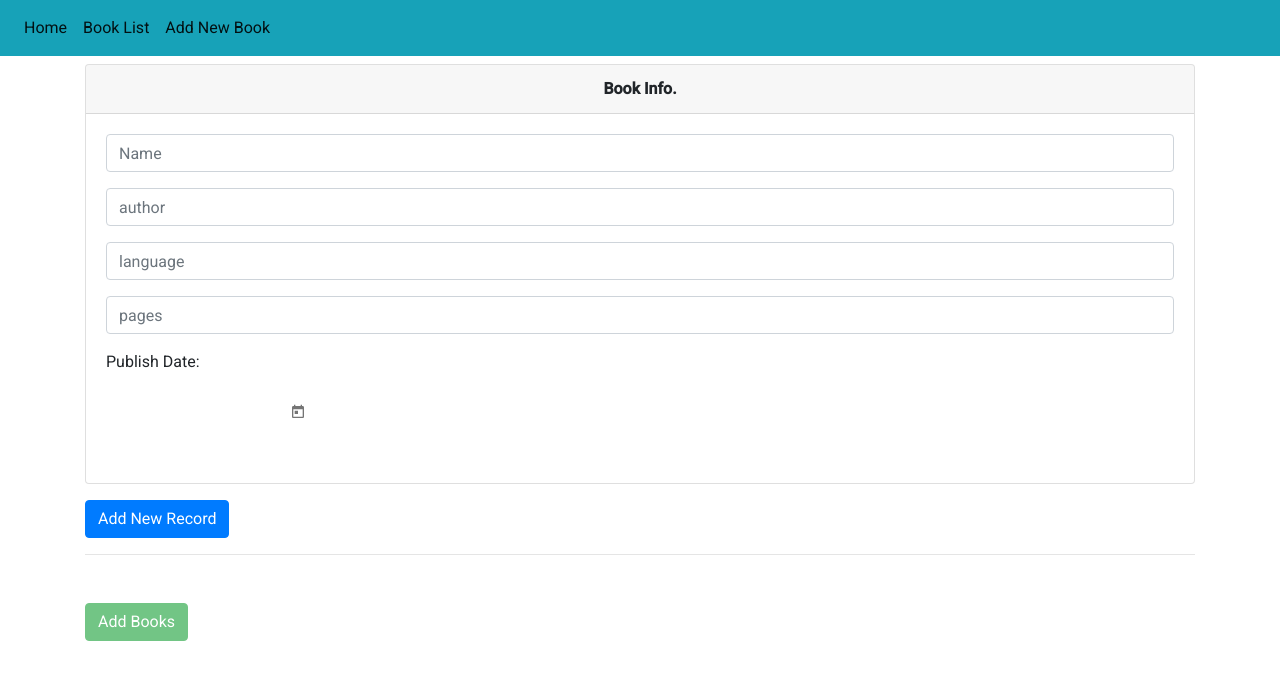
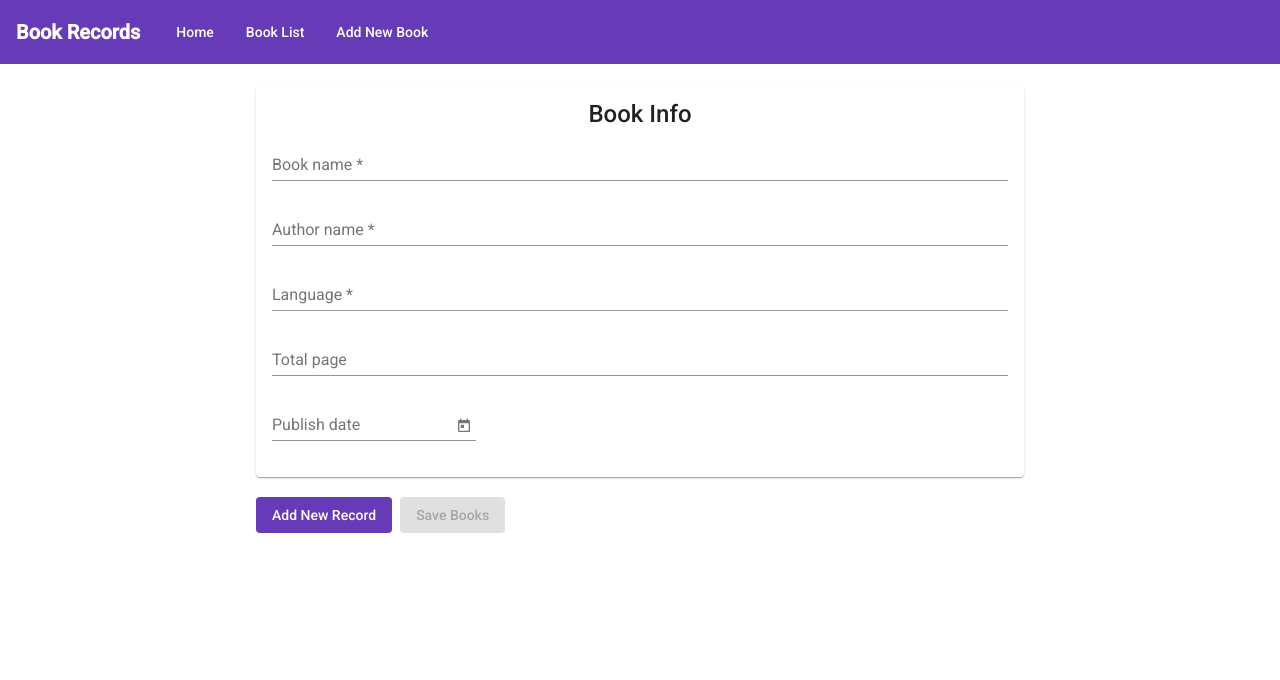
Before and after one commit to himuahmed/projectClientSide-Selise, an Angular app: page /books/addbook in a window 1280 px wide. Shown: the top 680 px of the page. Built offline with nearby package versions, Linux system fonts and the light colour scheme.

Commit message:
components updated with angular material.

```diff
--- a/src/app/app.component.css
+++ b/src/app/app.component.css
@@ -0,0 +1,3 @@
+.link-spacer {
+    flex: 1 1 auto;
+  }
--- a/src/app/app.component.html
+++ b/src/app/app.component.html
@@ -1,19 +1,13 @@
+<section>
+  <mat-toolbar color="primary">
+    <span class="mr"><b>Book Records</b></span>
+    <a mat-button [routerLink]="['']" class="ml-3">Home</a>
+    <a mat-button [routerLink]="['books']"  class="ml-3">Book List</a>
+    <a mat-button [routerLink]="['books/addbook']"  class="ml-3">Add New Book</a>
+  </mat-toolbar>
+</section>
 
-<nav class="navbar navbar-expand-lg navbar-light bg-info">
-  <div class="collapse navbar-collapse" id="navbarNav">
-    <ul class="navbar-nav">
-      <li class="nav-item" routerLinkActive="active">
-        <a class="nav-link" [routerLink]="['']" >Home</a>
-      </li>
-      <li class="nav-item" routerLinkActive="active">
-        <a class="nav-link" [routerLink]="['books']" >Book List</a>
-      </li>
-      <li class="nav-item" routerLinkActive="active">
-        <a class="nav-link" [routerLink]="['books/addbook']" >Add New Book</a>
-      </li>
-    </ul>
-  </div>
-</nav>
-<div class="container mt-1">
+
+<div class="container mt">
   <router-outlet></router-outlet>
 </div>
--- a/src/app/book/book.module.ts
+++ b/src/app/book/book.module.ts
@@ -12,12 +12,14 @@ import { FormsModule, ReactiveFormsModule } from '@angular/forms';
 import { HttpClientModule } from '@angular/common/http';
 import { MatTableModule } from '@angular/material/table';
 import {MatProgressSpinnerModule} from '@angular/material/progress-spinner';
+import {MatCardModule} from '@angular/material/card';
 
 import { BookComponent } from './book.component';
 import { BooksComponent } from './books/books.component';
 import { BooksAddbookComponent } from './books-addbook/books-addbook.component';
 import { BooksEditbookComponent } from './books-editbook/books-editbook.component';
 import { BooksDeletebookComponent } from './books-deletebook/books-deletebook.component';
+import {MatBadgeModule} from '@angular/material/badge';
 
 import { BookService } from '../services/book.service';
 
@@ -49,6 +51,8 @@ import { AllInterceptors } from 'src/interceptors';
     MatSortModule,
     MatButtonModule,
     MatProgressSpinnerModule,
+    MatCardModule,
+    MatBadgeModule,
     BookRoutes
   ],
   providers: [
--- a/src/app/book/books-addbook/books-addbook.component.css
+++ b/src/app/book/books-addbook/books-addbook.component.css
@@ -1 +1,13 @@
-@import '~@angular/material/prebuilt-themes/indigo-pink.css';
+
+.example-form {
+    min-width: 150px;
+    max-width: 500px;
+    width: 100%;
+  }
+
+  .example-full-width {
+    width: 100%;
+  }
+  button {
+    margin-right: 8px;
+  }
--- a/src/app/book/books-addbook/books-addbook.component.html
+++ b/src/app/book/books-addbook/books-addbook.component.html
@@ -1,71 +1,65 @@
-<form [formGroup]="booksToBeInserted" (ngSubmit)="showRecords()" class="mt-2">
-
+<form [formGroup]="booksToBeInserted" (ngSubmit)="showRecords()" class="mt">
   <div formArrayName="booksArray">
     <div *ngFor="let book of booksToBeInserted.controls.booksArray['controls']; let i=index" [formGroupName]='i'>
-    <div class="card mb-3">
-      <div class="card-header text-center">
-        <b>Book Info.</b>
-      </div>
-      <div class="card-body">
-        <div class="form-group">
-          <input [ngClass]="{'is-invalid': book.get('name').errors && book.get('name').touched}" class="form-control"
-            placeholder="Name" formControlName="name">
-            <div class="invalid-feedback" *ngIf="book.get('name').touched && book.get('name').hasError('required')">Name is required.</div>
-            <div class="invalid-feedback" *ngIf="book.get('name').hasError('minlength') && book.get('name').touched">
+      <mat-card class="mb">
+        <mat-card-title class="text-center">
+            Book Info
+        </mat-card-title>
+
+        <mat-form-field class="example-full-width">
+          <mat-label>Book name</mat-label>
+          <input type="text" matInput [formControl]="book.get('name')" placeholder="Book Name">
+          <mat-error *ngIf="book.get('name').hasError('minlength') && book.get('name').touched">
             Name should at least 4 characters long.
-            </div>
-        </div>
+          </mat-error>
+          <mat-error *ngIf="book.get('name').touched && book.get('name').hasError('required')">
+            Book name is <strong>required.</strong>
+          </mat-error>
+        </mat-form-field>
 
-        <div class="form-group">
-          <input [ngClass]="{'is-invalid': book.get('author').errors && book.get('author').touched}" class="form-control"
-            placeholder="author" formControlName="author">
-            <div class="invalid-feedback" *ngIf="book.get('author').touched && book.get('author').hasError('required')">Author is required.</div>
-            <div class="invalid-feedback" *ngIf="book.get('author').hasError('author') && book.get('author').touched">
-              Enter a valid author name.
-            </div>
-        </div>
+        <mat-form-field class="example-full-width">
+          <mat-label>Author name</mat-label>
+          <input type="text" matInput [formControl]="book.get('author')" placeholder="Author name.">
+          <mat-error *ngIf="book.get('author').hasError('minlength') && book.get('author').touched">
+            Name should at least 4 characters long.
+          </mat-error>
+          <mat-error *ngIf="book.get('author').touched && book.get('author').hasError('required')">
+            Author name is <strong>required.</strong>
+          </mat-error>
+        </mat-form-field>
 
-        <div class="form-group">
-          <input [ngClass]="{'is-invalid': book.get('language').errors && book.get('language').touched}" class="form-control"
-            placeholder="language" formControlName="language">
-            <div class="invalid-feedback" *ngIf="book.get('language').touched && book.get('language').hasError('required')">language is required.</div>
-            <div class="invalid-feedback" *ngIf="book.get('language').hasError('minlength') && book.get('language').touched">
-                language should at least 4 characters long.
-            </div>
-        </div>
+        <mat-form-field class="example-full-width">
+          <mat-label>Language</mat-label>
+          <input type="text" matInput [formControl]="book.get('language')" placeholder="Language">
+          <mat-error *ngIf="book.get('language').hasError('minlength') && book.get('language').touched">
+            Name should at least 4 characters long.
+          </mat-error>
+          <mat-error *ngIf="book.get('language').touched && book.get('language').hasError('required')">
+            Author name is <strong>required.</strong>
+          </mat-error>
+        </mat-form-field>
 
-        <div class="form-group">
-            <input type="number" [ngClass]="{'is-invalid': book.get('pages').errors && book.get('pages').touched}" class="form-control"
-              placeholder="pages" formControlName="pages">
-              <div class="invalid-feedback" *ngIf="book.get('pages').touched && book.get('pages').hasError('required')">pages is required.</div>
-              <div class="invalid-feedback" *ngIf="book.get('pages').hasError('minlength') && book.get('pages').touched">
-                pages should at least 4 characters long.
-              </div>
-          </div>
+        <mat-form-field class="example-full-width">
+          <mat-label>Total page</mat-label>
+          <input type="number" matInput [formControl]="book.get('pages')" placeholder="Total Page">
+          <mat-error *ngIf="book.get('pages').touched && book.get('pages').hasError('required')">
+            Author name is <strong>required.</strong>
+          </mat-error>
+        </mat-form-field>
 
-          <div class="form-group">
-              <label>Publish Date:</label><br>
-            <mat-form-field class="mr-5">
-                <mat-label>Choose a date</mat-label>
+        <mat-form-field>
+            <mat-label>Publish date</mat-label>
             <input matInput [matDatepicker]="picker" formControlName="publishdate">
             <mat-datepicker #picker></mat-datepicker>
             <mat-datepicker-toggle matSuffix [for]="picker"></mat-datepicker-toggle>
         </mat-form-field>
-            <button *ngIf="booksToBeInserted.controls.booksArray.controls.length > 1" (click)="deleteBookFromArray(i)" class="btn btn-danger">Remove this record </button>
+
+        <div>
+          <button  *ngIf="booksToBeInserted.controls.booksArray.controls.length > 1" (click)="deleteBookFromArray(i)" mat-flat-button color="warn">Remove this record</button>
+        </div>
+      </mat-card>
     </div>
   </div>
-    </div>
-
-
-
-
-  </div>
-</div>
-
-  <div class="mb-5">
-    <button  type="button" (click)="addNewBookForm()" class="btn btn-primary">Add New Record</button> <hr>
-  </div>
-
-
-  <button [disabled]="!booksToBeInserted.valid" type="submit" class="btn btn-success mr-sm-2">Add Books</button>
+  <button  type="button" (click)="addNewBookForm()" mat-flat-button color="primary">Add New Record</button>
+  <button [disabled]="!booksToBeInserted.valid" type="submit" mat-flat-button color="accent" >Save Books</button>
 </form>
--- a/src/app/book/books-addbook/books-addbook.component.ts
+++ b/src/app/book/books-addbook/books-addbook.component.ts
@@ -41,7 +41,7 @@ export class BooksAddbookComponent implements OnInit {
 
   addBookFormMethod(){
     return this.addBookForm =   this._formBuilder.group({
-      name:['',[Validators.required,Validators.minLength(1)]],
+      name:['',[Validators.required,Validators.minLength(5)]],
       author:['',[Validators.required,Validators.minLength(1)]],
       language:['',[Validators.required,Validators.minLength(1)]],
       pages:[Validators.required],
--- a/src/app/book/books-deletebook/books-deletebook.component.css
+++ b/src/app/book/books-deletebook/books-deletebook.component.css
@@ -0,0 +1,3 @@
+button {
+    margin: 8px;
+  }
--- a/src/app/book/books-editbook/books-editbook.component.css
+++ b/src/app/book/books-editbook/books-editbook.component.css
@@ -1 +1,12 @@
-@import '~@angular/material/prebuilt-themes/indigo-pink.css';
+.example-form {
+    min-width: 150px;
+    max-width: 500px;
+    width: 100%;
+  }
+
+  .example-full-width {
+    width: 100%;
+  }
+  button {
+    margin-right: 8px;
+  }
--- a/src/app/book/books-editbook/books-editbook.component.html
+++ b/src/app/book/books-editbook/books-editbook.component.html
@@ -1,50 +1,58 @@
 <form [formGroup]="editBookForm" (ngSubmit)="editBook()" class="mt-2">
-    <div class="form-group">
-      <input [ngClass]="{'is-invalid': editBookForm.get('name').errors && editBookForm.get('name').touched}" class="form-control"
-        placeholder="Name" formControlName="name">
-        <div class="invalid-feedback" *ngIf="editBookForm.get('name').touched && editBookForm.get('name').hasError('required')">Name is required.</div>
-        <div class="invalid-feedback" *ngIf="editBookForm.get('name').hasError('minlength') && editBookForm.get('name').touched">
+  <mat-card class="mb">
+    <mat-card-title class="text-center">
+        Update Book "<b>{{editBookForm.get('name').value}}</b>".
+    </mat-card-title>
+
+    <mat-form-field class="example-full-width">
+      <mat-label>Book name</mat-label>
+      <input type="text" matInput [formControl]="editBookForm.get('name')" placeholder="Book Name">
+      <mat-error *ngIf="editBookForm.get('name').hasError('minlength') && editBookForm.get('name').touched">
         Name should at least 4 characters long.
-        </div>
-    </div>
+      </mat-error>
+      <mat-error *ngIf="editBookForm.get('name').touched && editBookForm.get('name').hasError('required')">
+        Book name is <strong>required.</strong>
+      </mat-error>
+    </mat-form-field>
 
-    <div class="form-group">
-      <input [ngClass]="{'is-invalid': editBookForm.get('author').errors && editBookForm.get('author').touched}" class="form-control"
-        placeholder="author" formControlName="author">
-        <div class="invalid-feedback" *ngIf="editBookForm.get('author').touched && editBookForm.get('author').hasError('required')">Author is required.</div>
-        <div class="invalid-feedback" *ngIf="editBookForm.get('author').hasError('author') && editBookForm.get('author').touched">
-          Enter a valid author name.
-        </div>
-    </div>
+    <mat-form-field class="example-full-width">
+      <mat-label>Author name</mat-label>
+      <input type="text" matInput [formControl]="editBookForm.get('author')" placeholder="Author name.">
+      <mat-error *ngIf="editBookForm.get('author').hasError('minlength') && editBookForm.get('author').touched">
+        Name should at least 4 characters long.
+      </mat-error>
+      <mat-error *ngIf="editBookForm.get('author').touched && editBookForm.get('author').hasError('required')">
+        Author name is <strong>required.</strong>
+      </mat-error>
+    </mat-form-field>
 
-    <div class="form-group">
-      <input [ngClass]="{'is-invalid': editBookForm.get('language').errors && editBookForm.get('language').touched}" class="form-control"
-        placeholder="language" formControlName="language">
-        <div class="invalid-feedback" *ngIf="editBookForm.get('language').touched && editBookForm.get('language').hasError('required')">language is required.</div>
-        <div class="invalid-feedback" *ngIf="editBookForm.get('language').hasError('minlength') && editBookForm.get('language').touched">
-            language should at least 4 characters long.
-        </div>
-    </div>
+    <mat-form-field class="example-full-width">
+      <mat-label>Language</mat-label>
+      <input type="text" matInput [formControl]="editBookForm.get('language')" placeholder="Language">
+      <mat-error *ngIf="editBookForm.get('language').hasError('minlength') && editBookForm.get('language').touched">
+        Name should at least 4 characters long.
+      </mat-error>
+      <mat-error *ngIf="editBookForm.get('language').touched && editBookForm.get('language').hasError('required')">
+        Author name is <strong>required.</strong>
+      </mat-error>
+    </mat-form-field>
 
-    <div class="form-group">
-        <input type="number" [ngClass]="{'is-invalid': editBookForm.get('pages').errors && editBookForm.get('pages').touched}" class="form-control"
-          placeholder="pages" formControlName="pages">
-          <div class="invalid-feedback" *ngIf="editBookForm.get('pages').touched && editBookForm.get('pages').hasError('required')">pages is required.</div>
-          <div class="invalid-feedback" *ngIf="editBookForm.get('pages').hasError('minlength') && editBookForm.get('pages').touched">
-            pages should at least 4 characters long.
-          </div>
-      </div>
+    <mat-form-field class="example-full-width">
+      <mat-label>Total page</mat-label>
+      <input type="number" matInput [formControl]="editBookForm.get('pages')" placeholder="Total Page">
+      <mat-error *ngIf="editBookForm.get('pages').touched && editBookForm.get('pages').hasError('required')">
+        Author name is <strong>required.</strong>
+      </mat-error>
+    </mat-form-field>
 
-      <div class="form-group">
-          <label>Publish Date:</label><br>
     <mat-form-field>
-            <mat-label>Choose a date</mat-label>
+        <mat-label>Publish date</mat-label>
         <input matInput [matDatepicker]="picker" formControlName="publishdate">
         <mat-datepicker #picker></mat-datepicker>
         <mat-datepicker-toggle matSuffix [for]="picker"></mat-datepicker-toggle>
     </mat-form-field>
-      </div>
+  </mat-card>
 
 
-    <button [disabled]="!editBookForm.valid" type="submit" class="btn btn-success mr-sm-2">Update Info</button>
+    <button [disabled]="!editBookForm.valid" type="submit" mat-flat-button color="primary">Update Info</button>
   </form>
--- a/src/styles.css
+++ b/src/styles.css
@@ -1,5 +1,34 @@
 /* You can add global styles to this file, and also import other style files */
 
-@import '../node_modules//bootstrap/dist/css/bootstrap.min.css';
+
+@import '../node_modules/@angular/material/prebuilt-themes/deeppurple-amber.css';
 html, body { height: 100%; }
 body { margin: 0; font-family: Roboto, "Helvetica Neue", sans-serif; }
+.container {
+    margin-right: 20%;
+    margin-left: 20%;
+}
+
+.text-center{
+    text-align: center;
+}
+
+.text-right{
+    text-align: right;
+}
+
+.mb{
+    margin-bottom: 20px;
+}
+
+.mt {
+    margin-top: 20px;
+}
+
+.mr {
+    margin-right: 20px;
+}
+
+.ml{
+    margin-left: 20px;
+}
```
Also changed, not shown: src/app/app.module.ts (+7 -1 lines), src/app/book/books-deletebook/books-deletebook.component.html (+9 -10 lines). Lines whose indentation alone changed are shown as unchanged.
